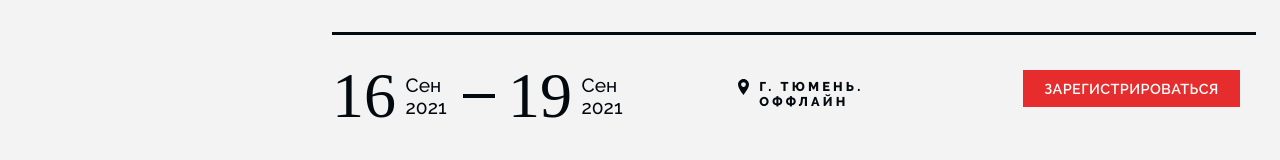
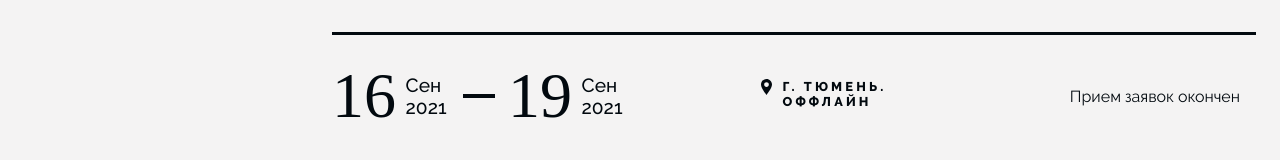
Before and after one commit to Atlantis3221/scitech, a Next.js app: page /ru/strategicEducationalIntensive in a window 1280 px wide. Shown: the part 547-707 px from the top of the page. Built offline with nearby package versions, Linux system fonts and the light colour scheme; no server answers; the database is empty.

Commit message:
add: end of registration

```diff
--- a/pages/[lang]/strategicEducationalIntensive.js
+++ b/pages/[lang]/strategicEducationalIntensive.js
@@ -393,7 +393,8 @@ export default function StrategicEducationalIntensive({  current, modalForm  })
                       </div>
 
                       <div>
-                        <Button red onClick={openModal}>{current["Зарегистрироваться"]}</Button>
+                        {/*<Button red onClick={openModal}>{current["Зарегистрироваться"]}</Button>*/}
+                        <p className="raleway">Прием заявок окончен</p>
                       </div>
                     </div>
                   </li>
@@ -809,12 +810,12 @@ export default function StrategicEducationalIntensive({  current, modalForm  })
                   <p className='asideMarker'>Заявка на обучение</p>
                 </li>
                 <li className='i3_9'>
-                  <div className="schedule_button">
-                      <div className='registerEventForm'>
-                        <Button red onClick={openModal}>{current["Зарегистрироваться"]}</Button>
-                      </div>
-                  </div>
-                  <p style={{ marginTop: '3rem' }}>
+                  {/*<div className="schedule_button">*/}
+                      {/*<div className='registerEventForm'>*/}
+                      {/*  <Button red onClick={openModal}>{current["Зарегистрироваться"]}</Button>*/}
+                      {/*</div>*/}
+                  {/*</div>*/}
+                  <p>
                     <a className="link_event"
                        href="/docs/Strategic_Educational_Intensive.pptx" download>Скачать презентацию
                       <svg
```
